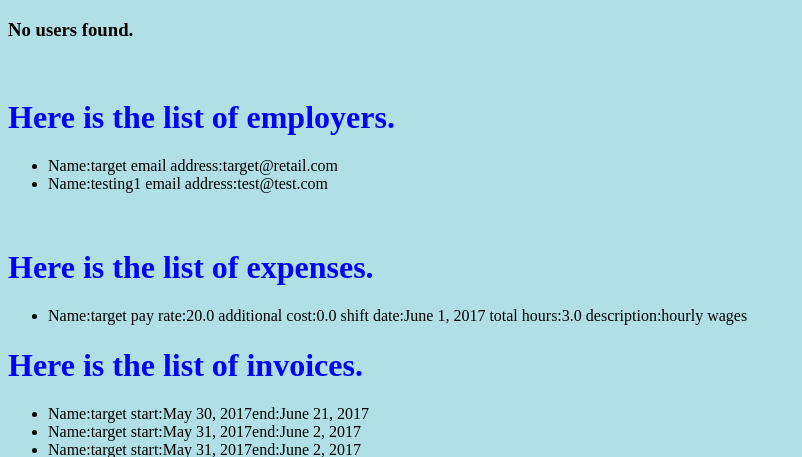
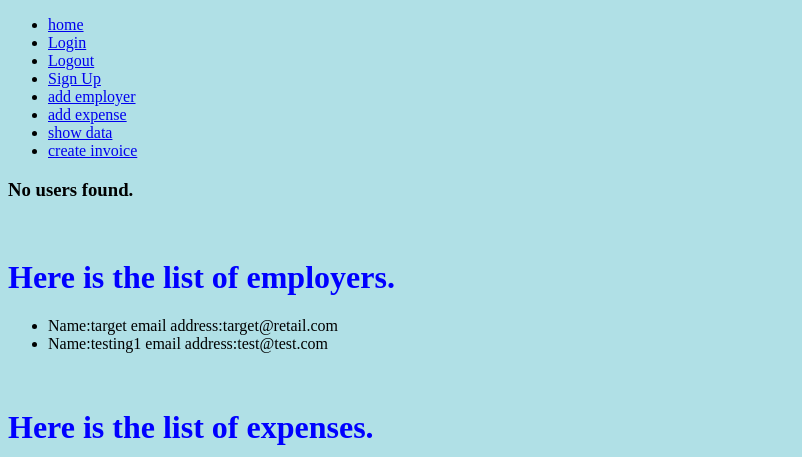
Before and after one commit to enrique-silva/nannyapp, a Django app: page /showdata/ in a window 1280 px wide. Shown: the top 457 px of the page, without its empty margins (0-802 px from the left). Run offline with Django 3.2, Linux system fonts and the light colour scheme; data comes from the database, SQL or seed files in the repository.

Commit message:
little update to make it easier to get around the site.

```diff
--- a/mysite/polls/templates/polls/expense_list.html
+++ b/mysite/polls/templates/polls/expense_list.html
@@ -1,4 +1,4 @@
-
+{% extends "polls/base.html" %}
 
 {% block content %}
   <form method="get">
--- a/mysite/polls/templates/polls/showdata.html
+++ b/mysite/polls/templates/polls/showdata.html
@@ -15,7 +15,6 @@
             color: red;
         }
     </style>
-    {% if all_users %}
     <div id="nav">
         <ul>
             <li><a href="/">home</a></li>
@@ -23,9 +22,13 @@
             <li><a href="http://localhost:8000/logout">Logout</a></li>
             <li><a href="http://localhost:8000/register">Sign Up</a></li>
             <li><a href="http://localhost:8000/employer_add">add employer</a></li>
+            <li><a href="http://localhost:8000/expense_add">add expense</a></li>
             <li><a href="http://localhost:8000/showdata">show data</a></li>
+            <li><a href="http://localhost:8000/invoice">create invoice</a></li>
         </ul>
     </div>
+    {% if all_users %}
+
     <h1>Here is the list of users.</h1>
     <ul>
         {% for user in all_users %}
```
